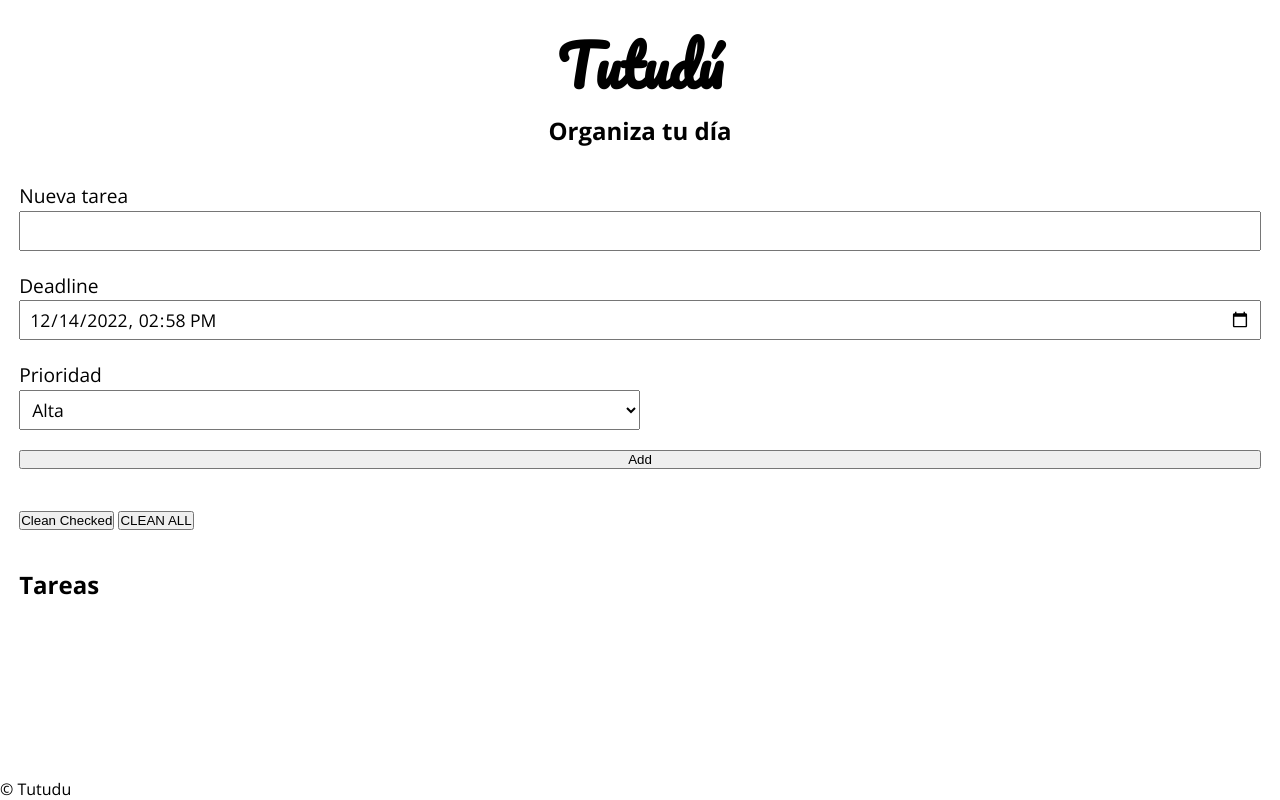
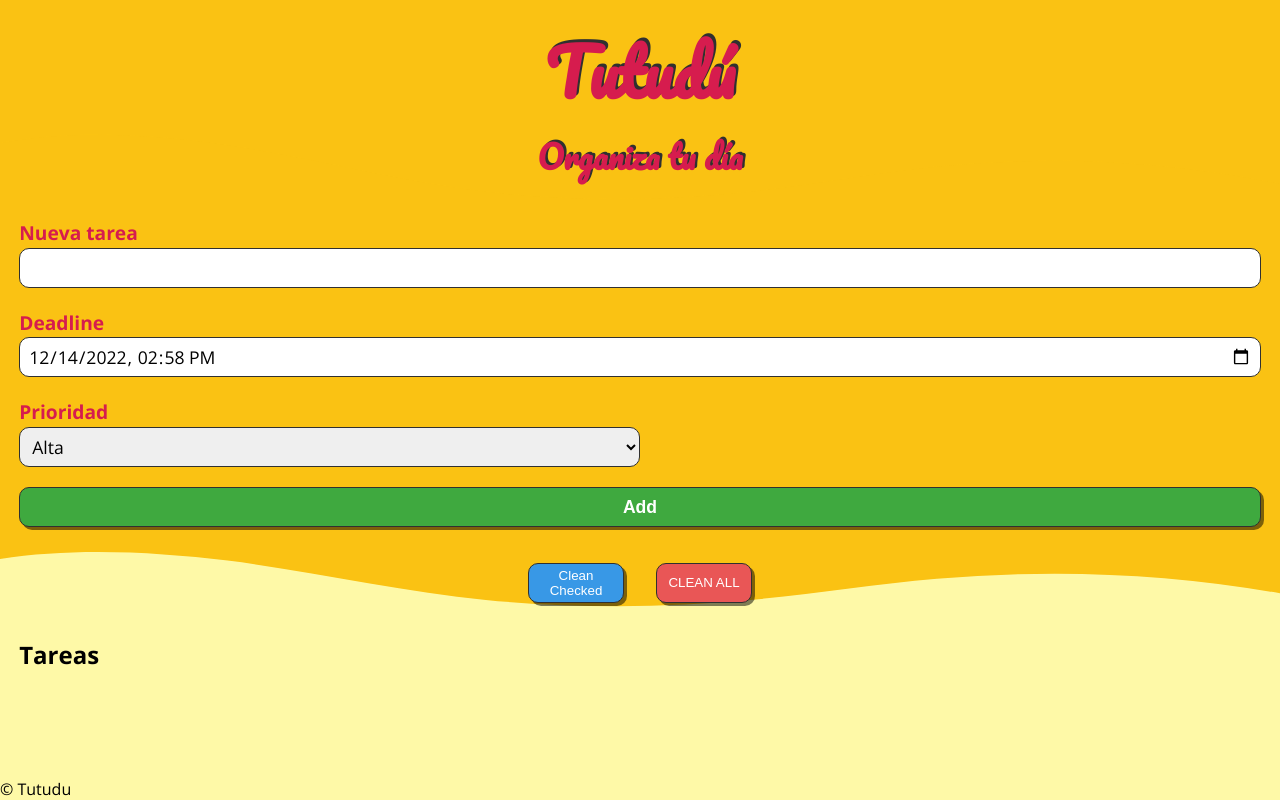
Before and after one commit to ososCoder/Tutudu, a plain HTML site: page index.html in a window 1280 px wide. Drawn offline with nearby package versions, Linux system fonts and the light colour scheme.

Commit message:
Creando paletas

```diff
--- a/css/style.css
+++ b/css/style.css
@@ -13,6 +13,7 @@ body {
   flex-direction: column;
   height: 100vh;
   font-family: 'Open Sans', sans-serif;
+  background: #fef9a7;
 }
 
 /*HEADER######################################################################*/
@@ -21,16 +22,40 @@ header {
   display: flex;
   flex-direction: column;
   align-items: center;
+  position: relative;
+  background: #fac213;
 }
 
 header > h1 {
   font-family: 'Pacifico', sans-serif;
-  font-size: 3.5rem;
+  font-size: 4rem;
+  position: relative;
+  color: #d61c4e;
+  z-index: 1;
+}
+
+header > h1::before {
+  content: 'Tutudú';
+  position: absolute;
+  transform: translate(2.5px, -3px);
+  z-index: -1;
+  color: #303030;
 }
 
 header > h2 {
   font-weight: 700;
-  font-size: 1.5rem;
+  font-size: 2rem;
+  color: #d61c4e;
+  font-family: 'Pacifico';
+  z-index: 1;
+}
+
+header > h2::before {
+  content: 'Organiza tu día';
+  position: absolute;
+  transform: translate(2.5px, -2px);
+  z-index: -1;
+  color: #303030;
 }
 
 /*MAIN########################################################################*/
@@ -45,14 +70,18 @@ main {
   display: flex;
   flex-direction: column;
   gap: 0.5rem;
+  position: relative;
+  background-color: #fac213;
 }
 
 /*fieldsets*/
 .form > fieldset {
   padding: 0.1rem 0 0.8rem 0;
   font-size: 1.2rem;
+  font-weight: 700;
   border: none;
   width: 100%;
+  color: #d61c4e;
 }
 
 .newTask > input,
@@ -62,6 +91,9 @@ main {
   height: 2.5rem;
   font-size: 1.1rem;
   padding: 0.3rem 0.5rem;
+  border-radius: 10px;
+  border: 1px solid #303030;
+  outline: none;
 }
 
 .newTask > input,
@@ -73,16 +105,60 @@ main {
   width: 50%;
 }
 
+/*button add task*/
+.form > button {
+  height: 2.5rem;
+  border-radius: 10px;
+  border: 1px solid #303030;
+  font-size: 1.1rem;
+  font-weight: 700;
+  color: #fff;
+  background: rgb(63, 169, 63);
+  box-shadow: 3px 3px rgba(0, 0, 0, 0.5);
+}
+
+.form > button:active {
+  background: rgb(37, 103, 37);
+  transform: translate(3px, 3px);
+}
+
 /*CLEAN SECTION*/
 .clean {
-  padding: 1.2rem;
+  padding: 1rem;
   width: 100%;
+  display: flex;
+  gap: 2rem;
+  justify-content: center;
+  position: relative;
+  background: #fef9a7;
+}
+
+.cleanChecked,
+.cleanAll {
+  height: 2.5rem;
+  width: 6rem;
+  padding: 0 0.5rem;
+  border-radius: 10px;
+  border: 1px solid #303030;
+  z-index: 1;
+  font-weight: 500;
+  color: #fff;
+  box-shadow: 3px 3px rgba(0, 0, 0, 0.5);
+}
+
+.cleanChecked {
+  background: rgb(56, 152, 230);
+}
+
+.cleanAll {
+  background-color: rgb(233, 86, 86);
 }
 
 /*TASKS SECTION*/
 .tasks {
   padding: 1.2rem;
   width: 100%;
+  background-color: #fef9a7;
 }
 
 .tasks > h2 {
@@ -103,3 +179,50 @@ main {
   opacity: 0.25;
   text-decoration: line-through;
 }
+
+/*CUSTOM SHAPES DIVIDERS*/
+/*header*/
+.custom-shape-divider-bottom-1671026833 {
+  position: absolute;
+  bottom: 0;
+  left: 0;
+  width: 100%;
+  overflow: hidden;
+  line-height: 0;
+  transform: rotate(180deg);
+  /* z-index: -1; */
+}
+
+.custom-shape-divider-bottom-1671026833 svg {
+  position: relative;
+  display: block;
+  width: calc(100% + 1.3px);
+  height: 71px;
+}
+
+.custom-shape-divider-bottom-1671026833 .shape-fill {
+  fill: #fac213;
+}
+
+/*section clean*/
+.custom-shape-divider-top-1671027152 {
+  position: absolute;
+  top: 0;
+  left: 0;
+  width: 100%;
+  overflow: hidden;
+  line-height: 0;
+  transform: rotate(180deg);
+  /* z-index: -1; */
+}
+
+.custom-shape-divider-top-1671027152 svg {
+  position: relative;
+  display: block;
+  width: calc(100% + 1.3px);
+  height: 60px;
+}
+
+.custom-shape-divider-top-1671027152 .shape-fill {
+  fill: #fac213;
+}
--- a/index.html
+++ b/index.html
@@ -12,6 +12,19 @@
     <header>
       <h1>Tutudú</h1>
       <h2>Organiza tu día</h2>
+      <div class="custom-shape-divider-bottom-1671026833">
+        <svg
+          data-name="Layer 1"
+          xmlns="http://www.w3.org/2000/svg"
+          viewBox="0 0 1200 120"
+          preserveAspectRatio="none"
+        >
+          <path
+            d="M321.39,56.44c58-10.79,114.16-30.13,172-41.86,82.39-16.72,168.19-17.73,250.45-.39C823.78,31,906.67,72,985.66,92.83c70.05,18.48,146.53,26.09,214.34,3V0H0V27.35A600.21,600.21,0,0,0,321.39,56.44Z"
+            class="shape-fill"
+          ></path>
+        </svg>
+      </div>
     </header>
     <main>
       <form class="form">
@@ -37,6 +50,19 @@
         <button>Add</button>
       </form>
       <section class="clean">
+        <div class="custom-shape-divider-top-1671027152">
+          <svg
+            data-name="Layer 1"
+            xmlns="http://www.w3.org/2000/svg"
+            viewBox="0 0 1200 120"
+            preserveAspectRatio="none"
+          >
+            <path
+              d="M985.66,92.83C906.67,72,823.78,31,743.84,14.19c-82.26-17.34-168.06-16.33-250.45.39-57.84,11.73-114,31.07-172,41.86A600.21,600.21,0,0,1,0,27.35V120H1200V95.8C1132.19,118.92,1055.71,111.31,985.66,92.83Z"
+              class="shape-fill"
+            ></path>
+          </svg>
+        </div>
         <button class="cleanChecked">Clean Checked</button>
         <button class="cleanAll">CLEAN ALL</button>
       </section>
```
